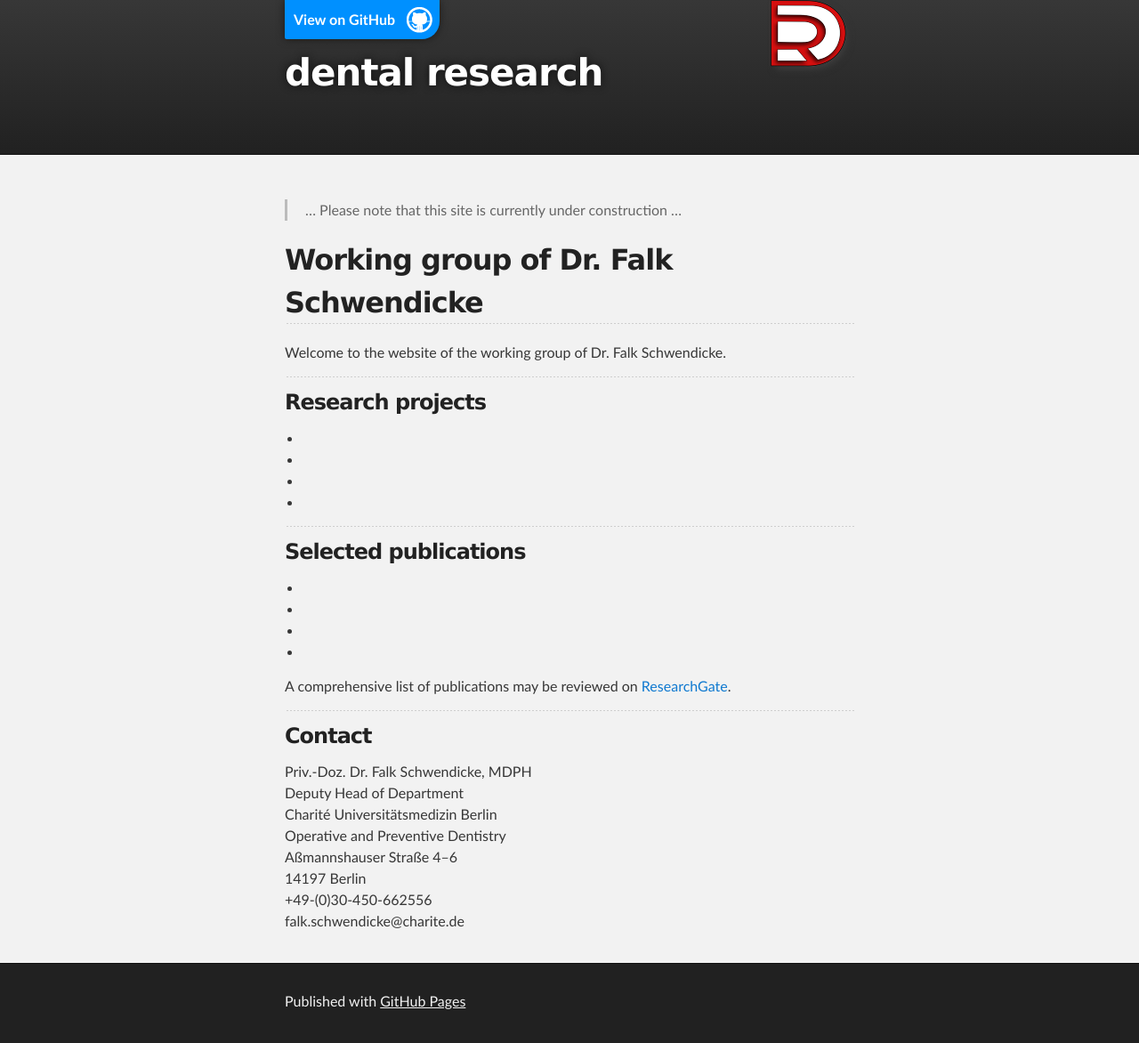
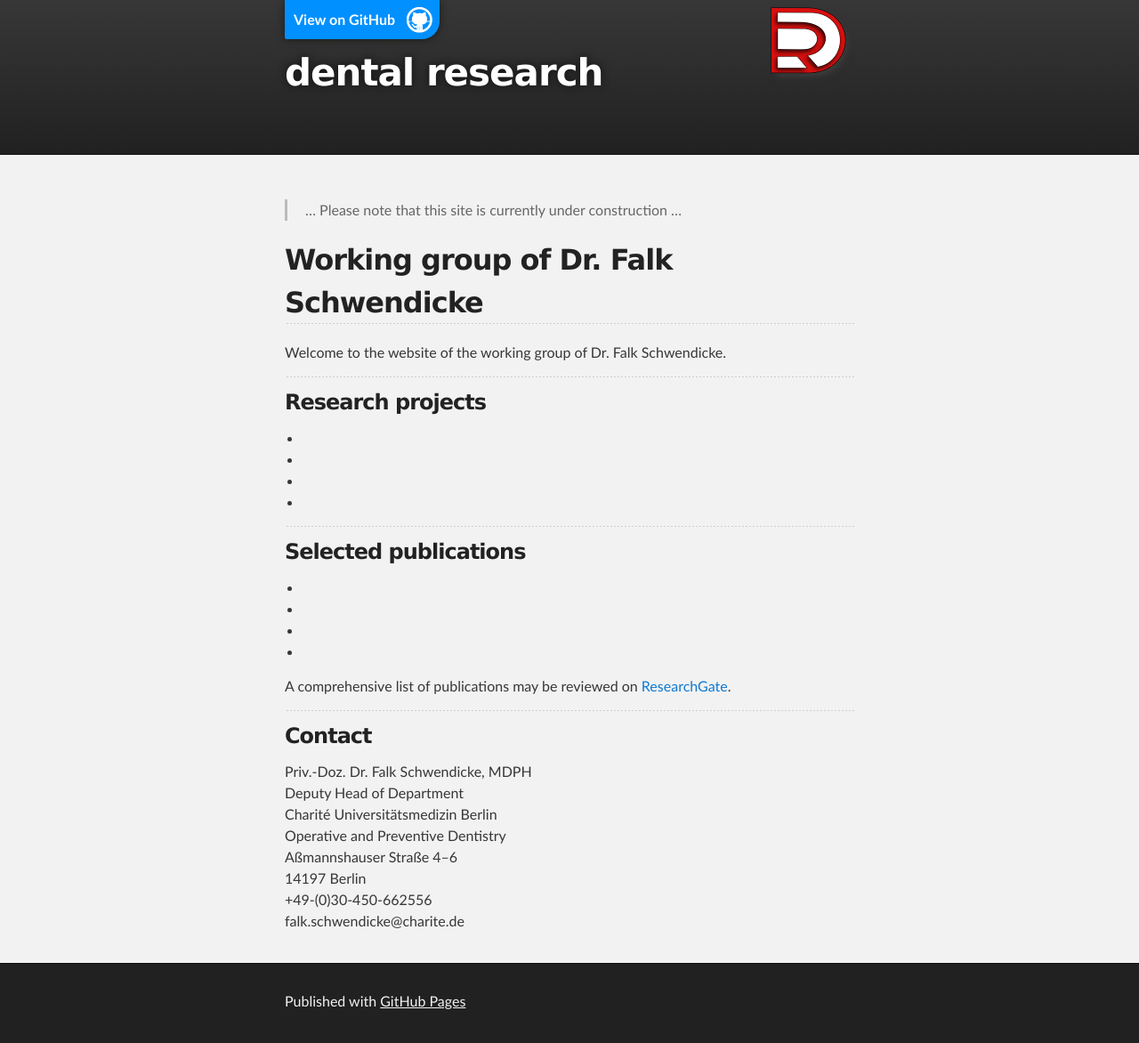
Before and after one commit to dental-research/dental-research.github.io, a Jekyll site: the page built from index.md, in a window 1280 px wide. Shown: the whole page at 89% size. Built offline with Jekyll 4.4.1, drawn with Linux system fonts in a browser that asks for light colours; the repository's description, which GitHub fills in, is left out.

Commit message:
logo position small device

```diff
--- a/_sass/jekyll-theme-slate.scss
+++ b/_sass/jekyll-theme-slate.scss
@@ -287,7 +287,7 @@ Full-Width Styles
   position: absolute;
   width: 100%;
   height: 100%;
-  bottom:40%;
+  bottom:35%;
   left: 20px;
   z-index: 10;
   background: url('../images/logo_dr_tiny.png') no-repeat 95% 80%;
```
